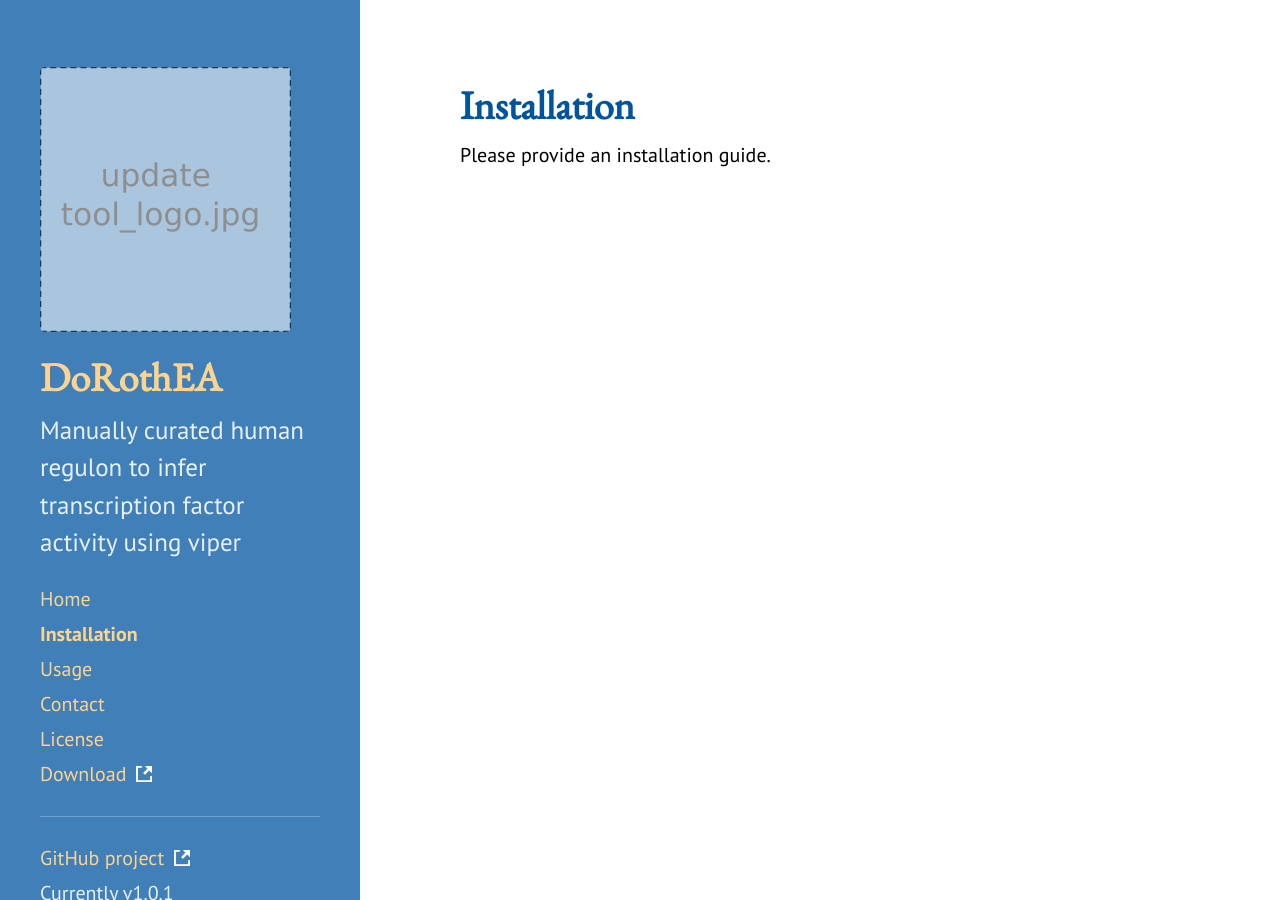
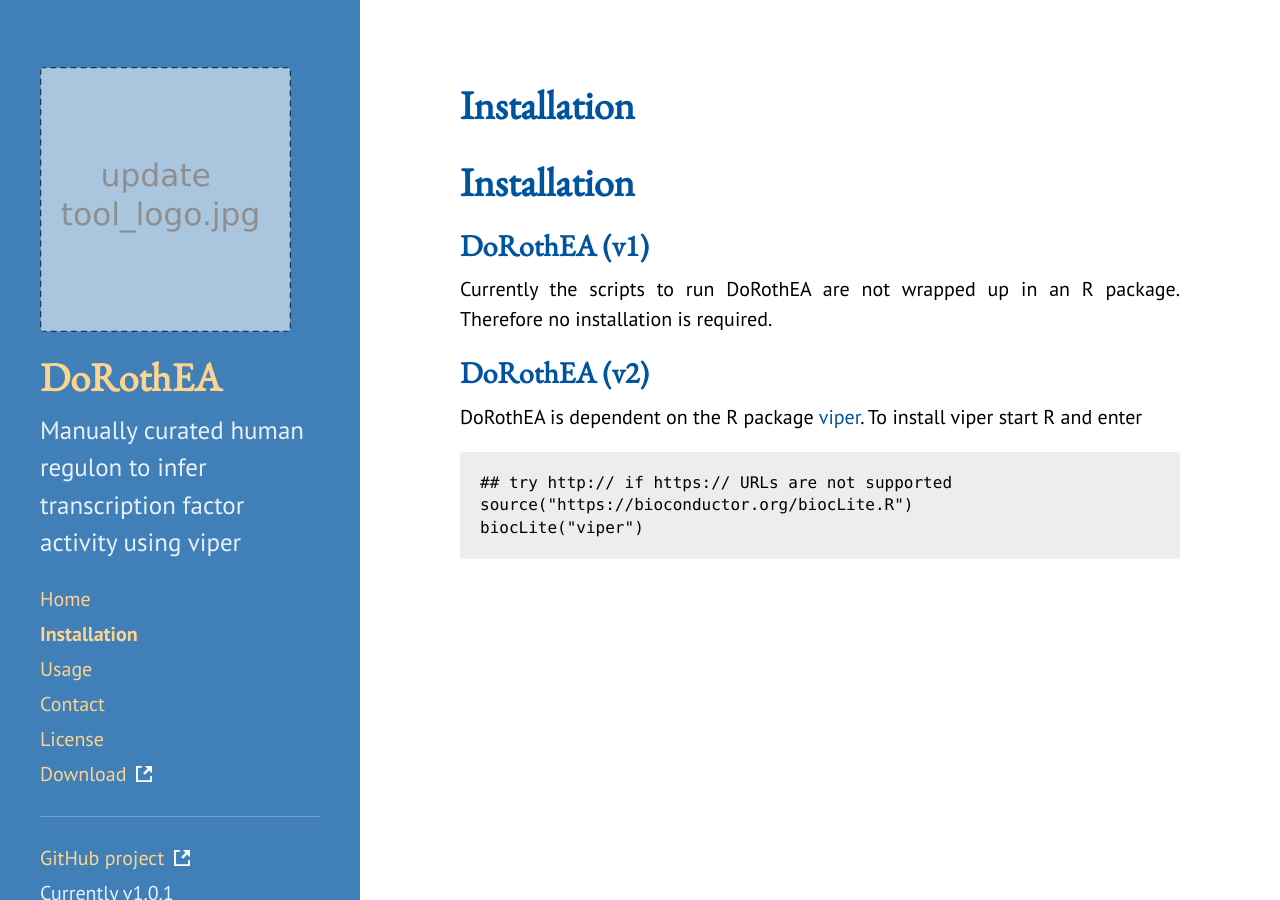
Before and after one commit to saezlab/dorothea, a Jekyll site: the page built from 1_installation.md, in a window 1280 px wide. Built offline with Jekyll 4.4.1, drawn with Linux system fonts in a browser that asks for light colours.

Commit message:
Update 1_installation.md

````diff
--- a/1_installation.md
+++ b/1_installation.md
@@ -2,5 +2,15 @@
 layout: page
 title: Installation
 ---
+# Installation
+## DoRothEA (v1)
+Currently the scripts to run DoRothEA are not wrapped up in an R package. Therefore no installation is required.
 
-Please provide an installation guide.
+## DoRothEA (v2)
+DoRothEA is dependent on the R package [viper](https://www.bioconductor.org/packages/release/bioc/html/viper.html). To install viper start R and enter
+
+```
+## try http:// if https:// URLs are not supported
+source("https://bioconductor.org/biocLite.R")
+biocLite("viper")
+```
````
